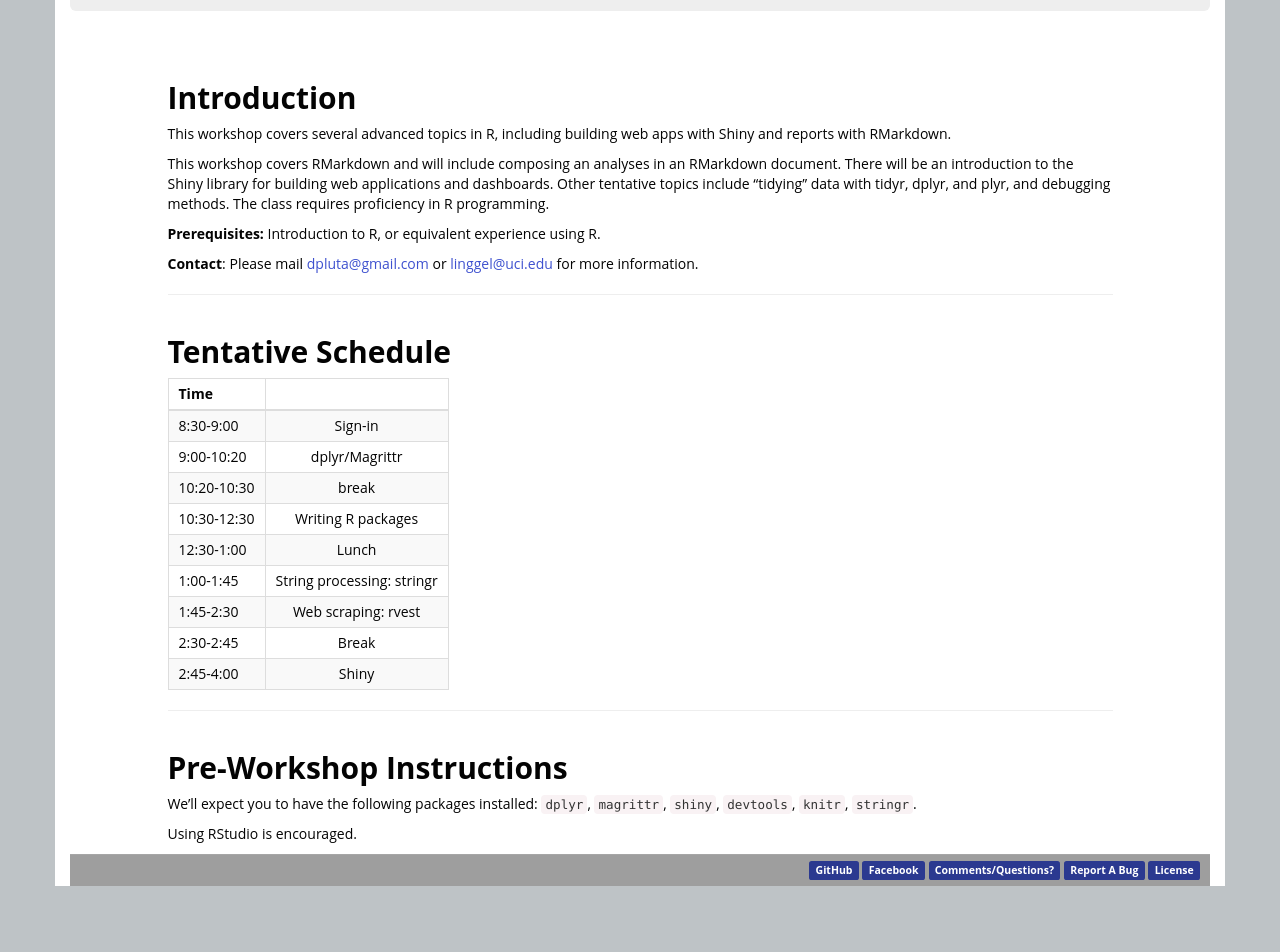
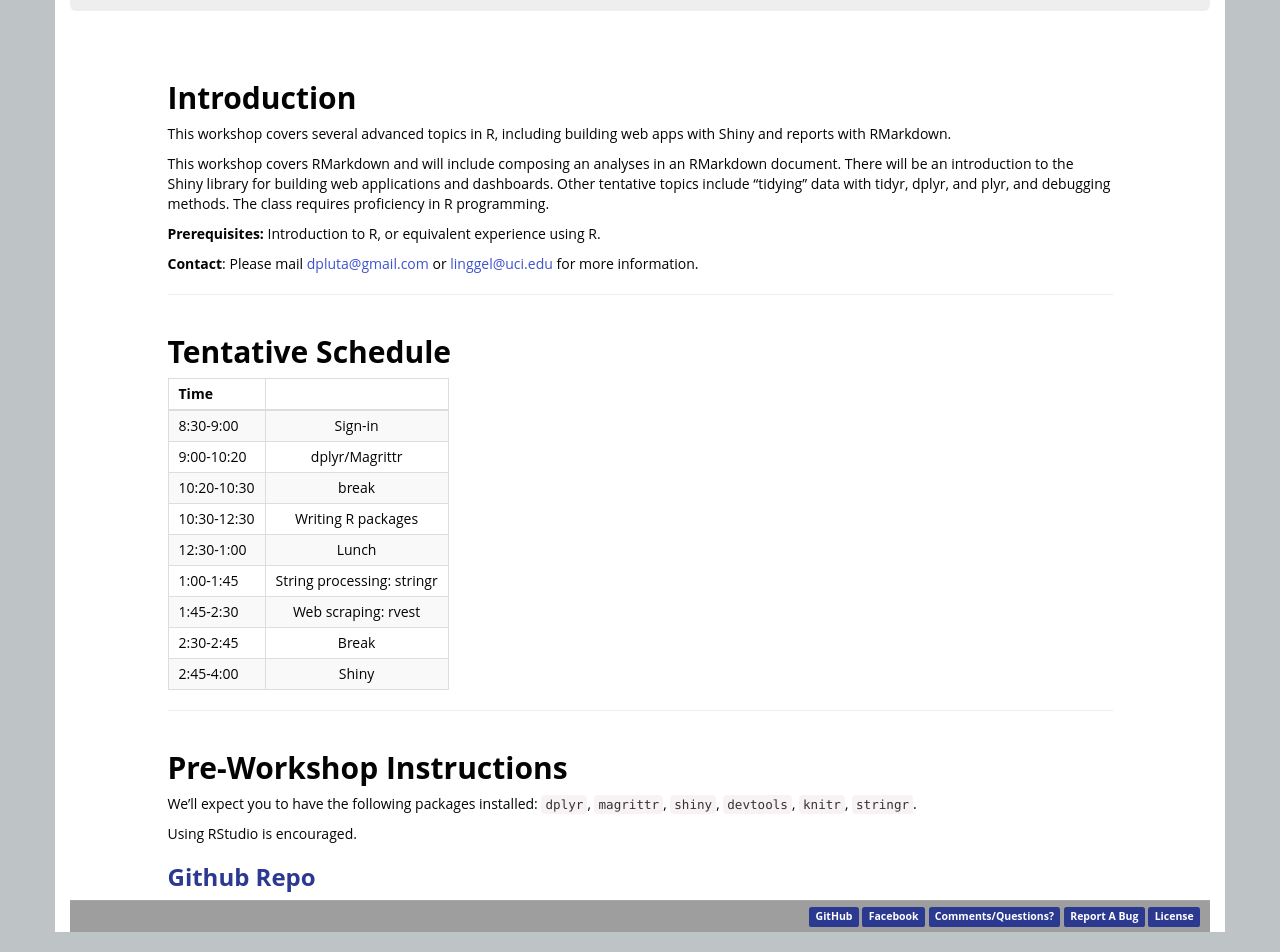
Before and after one commit to UCIDataScienceInitiative/UCIDataScienceInitiative.github.io, a Jekyll site: the page built from Workshops/AdvancedR.md, in a window 1280 px wide. Shown: the part 413-1365 px from the top of the page. Built offline with Jekyll 4.4.1, drawn with Linux system fonts in a browser that asks for light colours; before the commit the page ends 1319 px from its top, so only the background shows below that; grey boxes are pictures that could not be loaded.

Commit message:
added repo link

```diff
--- a/Workshops/AdvancedR.md
+++ b/Workshops/AdvancedR.md
@@ -49,3 +49,6 @@
 We'll expect you to have the following packages installed: `dplyr`, `magrittr`, `shiny`, `devtools`, `knitr`, `stringr`.
 
 Using RStudio is encouraged.
+
+
+### <a name="Repo" href="https://github.com/UCIDataScienceInitiative/AdvancedRWorkshop">Github Repo</a>
```
